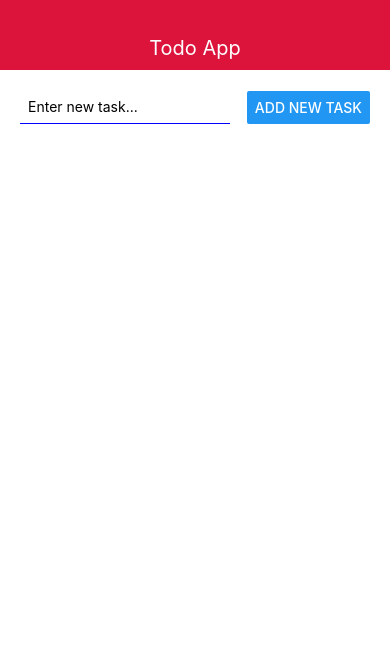
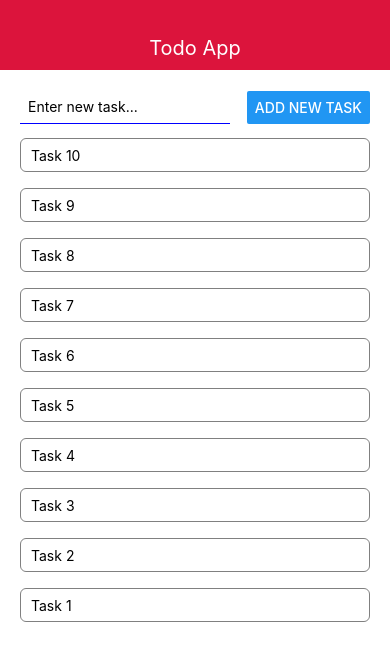
Before and after one commit to vasyl-007/ui-react-native, a React Native app in the folder ui-todo-project/: screen / in a window 390 px wide. Shown: the top 660 px of the page. Built offline with nearby package versions, Linux system fonts and the light colour scheme.

Commit message:
todo with scroll

```diff
--- a/ui-todo-project/App.js
+++ b/ui-todo-project/App.js
@@ -1,5 +1,5 @@
 import React, { useState } from "react";
-import { View, Text, StyleSheet } from "react-native";
+import { View, Text, StyleSheet, ScrollView, FlatList } from "react-native";
 import shortId from "shortid";
 import { Navbar } from "./src/Navbar";
 import { PickerComponent } from "./src/PickerComponent";
@@ -8,7 +8,18 @@ import { AddTodo } from "./src/AddTodo";
 import { Todo } from "./src/Todo";
 
 export default function App() {
-  const [todos, setTodos] = useState([]);
+  const [todos, setTodos] = useState([
+    { id: "id-10", title: "Task 10" },
+    { id: "id-9", title: "Task 9" },
+    { id: "id-8", title: "Task 8" },
+    { id: "id-7", title: "Task 7" },
+    { id: "id-6", title: "Task 6" },
+    { id: "id-5", title: "Task 5" },
+    { id: "id-4", title: "Task 4" },
+    { id: "id-3", title: "Task 3" },
+    { id: "id-2", title: "Task 2" },
+    { id: "id-1", title: "Task 1" },
+  ]);
 
   const addTodo = (title) => {
     const newTodo = {
@@ -24,11 +35,17 @@ export default function App() {
       <View style={styles.container}>
         <AddTodo onSubmit={addTodo} />
 
-        <View>
+        <FlatList
+          keyExtractor={(item) => item.id}
+          data={todos}
+          renderItem={({ item }) => <Todo todo={item} />}
+        />
+
+        {/* <ScrollView>
           {todos.map((todo) => (
             <Todo key={todo.id} todo={todo} />
           ))}
-        </View>
+        </ScrollView> */}
       </View>
       {/* <PickerComponent />
       <SwitchComponent /> */}
@@ -41,15 +58,4 @@ const styles = StyleSheet.create({
     paddingHorizontal: 20,
     paddingVertical: 20,
   },
-  //   container: {
-  //     flex: 1,
-  //     backgroundColor: "purple",
-  //     justifyContent: "center",
-  //     alignItems: "center",
-  //   },
-  //   text: {
-  //     fontSize: 30,
-  //     color: "white",
-  //     textAlign: "center",
-  //   },
 });
--- a/ui-todo-project/src/AddTodo.js
+++ b/ui-todo-project/src/AddTodo.js
@@ -1,5 +1,12 @@
 import React, { useState } from "react";
-import { View, Button, TextInput, StyleSheet } from "react-native";
+import {
+  View,
+  Button,
+  TextInput,
+  StyleSheet,
+  Keyboard,
+  Alert,
+} from "react-native";
 
 export const AddTodo = ({ onSubmit }) => {
   const [value, setValue] = useState("");
@@ -8,7 +15,14 @@ export const AddTodo = ({ onSubmit }) => {
   };
 
   const pressHandler = () => {
-    onSubmit("test todo");
+    if (value.trim()) {
+      onSubmit(value);
+      setValue("");
+      Keyboard.dismiss();
+    } else {
+      Alert.alert("Task can't be an empty");
+      Keyboard.dismiss();
+    }
   };
   return (
     <View style={styles.block}>
@@ -17,7 +31,11 @@ export const AddTodo = ({ onSubmit }) => {
         value={value}
         onChangeText={getValue}
         // onChangeText={(text) => setValue(text)}
+        // onChangeText={setValue}
         placeholder="Enter new task..."
+        autoCorrect={true}
+        autoCapitalize="sentences"
+        keyboardType="numbers-and-punctuation"
       />
       <Button title="Add new task" onPress={pressHandler} />
     </View>
--- a/ui-todo-project/src/Todo.js
+++ b/ui-todo-project/src/Todo.js
@@ -15,7 +15,11 @@ const styles = StyleSheet.create({
       alignItems: 'center',
       borderWidth: 1,
       borderColor: 'grey',
-      marginBottom: 10
+      marginBottom: 16,
+      height: 34,
+      borderRadius: 6,
+      paddingLeft: 10
+
 
   },
 });
```
